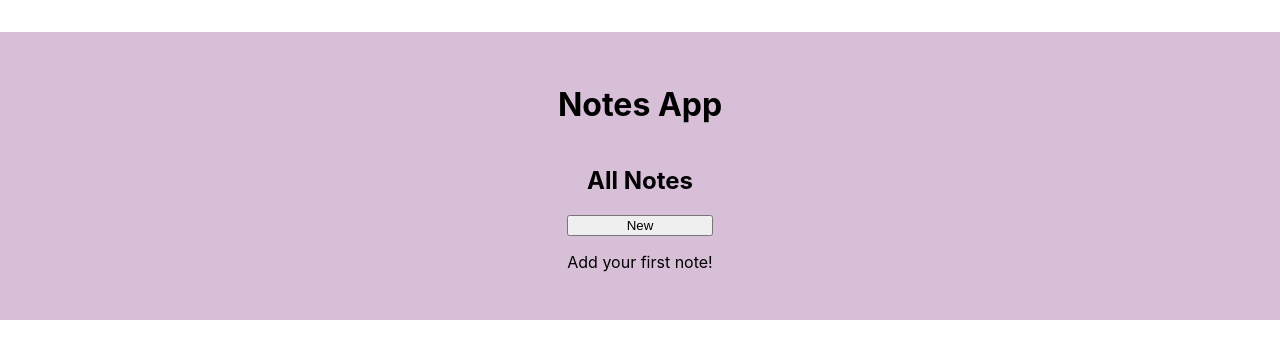
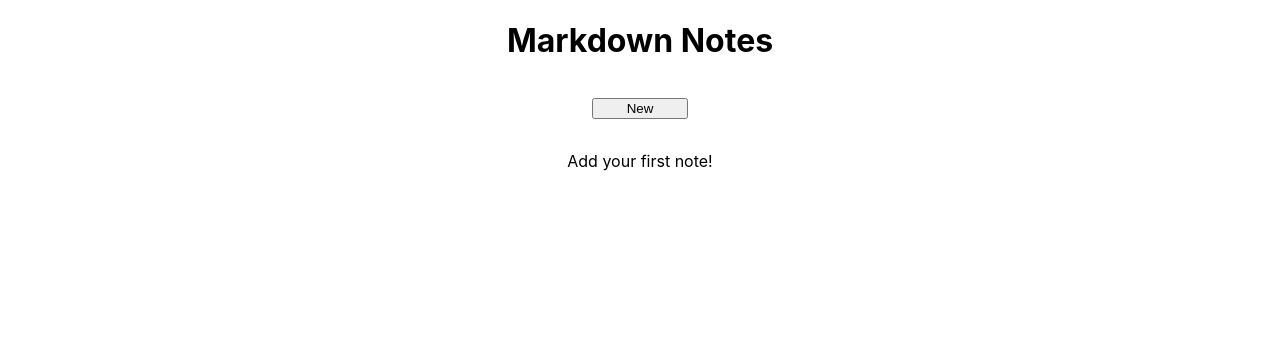
Before and after one commit to hedwardd/markdown-notes, a React (Create React App) app: page / in a window 1280 px wide. Shown: the top 358 px of the page. Built offline with nearby package versions, Linux system fonts and the light colour scheme.

Commit message:
Continue styling

```diff
--- a/src/App.css
+++ b/src/App.css
@@ -18,42 +18,72 @@
 }
 
 #root {
-  position: fixed;
+  /* position: fixed;
   height: 100%;
   width: 100%;
-  background-color: #FFFFFF;
+  background-color: #FFFFFF; */
 }
 
 .App {
-  margin: var(--layout-6) auto;
+  position: relative;
+  height: 100vh;
+  width: 100%;
+  background-color: #FFFFFF;
+  text-align: center;
+  /* margin: var(--layout-6) auto;
+  height: var(--layout-16);
   padding: var(--layout-6) var(--layout-5);
   background-color: thistle;
-  text-align: center;
+  text-align: center; */
 }
 
 /*
   List View
  */
-.list-container {
+.list-view {
   display: flex;
   flex-direction: column;
   align-items: center;
 }
 
-.notes-container {
+.new-note-btn {
+  margin-top: var(--layout-4);
+  width: var(--layout-9);
+}
+
+.list-wrapper {
+  margin-top: var(--layout-4);
+  width: var(--layout-12);
   display: flex;
   flex-direction: column;
+  align-items: stretch;
 }
 
-.notes-list {
+.note-list {
+  width: 100%;
   display: flex;
   flex-direction: column;
+  align-items: stretch;
   list-style: none;
   padding: unset;
+  overflow: scroll;
 }
 
-.notes-list-item {
+.note-list-item {
+  height: var(--layout-10);
+  padding: var(--layout-3);
+  border: 1px solid black;
+  box-sizing: border-box;
+  text-align: left;
+  overflow: hidden;
+  cursor: pointer;
+}
 
+.list-note-title {
+
+}
+
+.list-note-body {
 }
 
 /*
--- a/src/App.tsx
+++ b/src/App.tsx
@@ -3,7 +3,7 @@ import React, { useEffect, useReducer } from "react";
 import "./App.css";
 import reducer from "./reducer";
 import { AppState, Note } from "./types";
-import List from "./views/List";
+import ListView from "./views/ListView";
 import NoteView from "./views/NoteView/NoteView";
 
 const storedNotesString = localStorage.getItem("notes");
@@ -31,11 +31,11 @@ function App(): JSX.Element {
   return (
     <div className="App">
       <header>
-        <h1>Notes App</h1>
+        <h1>Markdown Notes</h1>
       </header>
 
       {currentNoteIndex === null ? (
-        <List state={state} dispatch={dispatch} />
+        <ListView state={state} dispatch={dispatch} />
       ) : (
         <NoteView state={state} dispatch={dispatch} />
       )}
--- a/src/views/List.tsx
+++ /dev/null
@@ -1,40 +0,0 @@
-import React from "react";
-
-import { Action, AppState } from "../types";
-
-type Props = {
-  state: AppState;
-  dispatch: React.Dispatch<Action>;
-};
-
-export default function List({ state, dispatch }: Props): JSX.Element {
-  const { notes } = state;
-
-  return (
-    <div className="list-container">
-      <h2>All Notes</h2>
-
-      <div className="notes-container">
-        <button type="button" onClick={() => dispatch({ type: "CREATE_NOTE" })}>
-          New
-        </button>
-        {notes.length ? (
-          <ul className="notes-list">
-            {notes.map((note, i) => (
-              <button
-                type="button"
-                onClick={() => dispatch({ type: "OPEN_NOTE", payload: i })}
-                className="notes-list-item"
-              >
-                {note.title}
-              </button>
-            ))}
-          </ul>
-        ) : (
-          // Empty State
-          <p>Add your first note!</p>
-        )}
-      </div>
-    </div>
-  );
-}
--- /dev/null
+++ b/src/views/ListView.tsx
@@ -0,0 +1,49 @@
+/* eslint-disable jsx-a11y/no-noninteractive-element-interactions */
+/* eslint-disable jsx-a11y/click-events-have-key-events */
+import React from "react";
+import marked from "marked";
+
+import { Action, AppState } from "../types";
+
+type Props = {
+  state: AppState;
+  dispatch: React.Dispatch<Action>;
+};
+
+export default function ListView({ state, dispatch }: Props): JSX.Element {
+  const { notes } = state;
+
+  return (
+    <div className="list-view">
+      <button
+        type="button"
+        className="new-note-btn"
+        onClick={() => dispatch({ type: "CREATE_NOTE" })}
+      >
+        New
+      </button>
+      <div className="list-wrapper">
+        {notes.length ? (
+          <ul className="note-list">
+            {notes.map((note, i) => (
+              <li
+                className="note-list-item"
+                onClick={() => dispatch({ type: "OPEN_NOTE", payload: i })}
+              >
+                <h3 className="list-note-title">{note.title}</h3>
+
+                <div
+                  className="list-note-body"
+                  dangerouslySetInnerHTML={{ __html: marked(note.body) }}
+                />
+              </li>
+            ))}
+          </ul>
+        ) : (
+          // Empty State
+          <p>Add your first note!</p>
+        )}
+      </div>
+    </div>
+  );
+}
```
